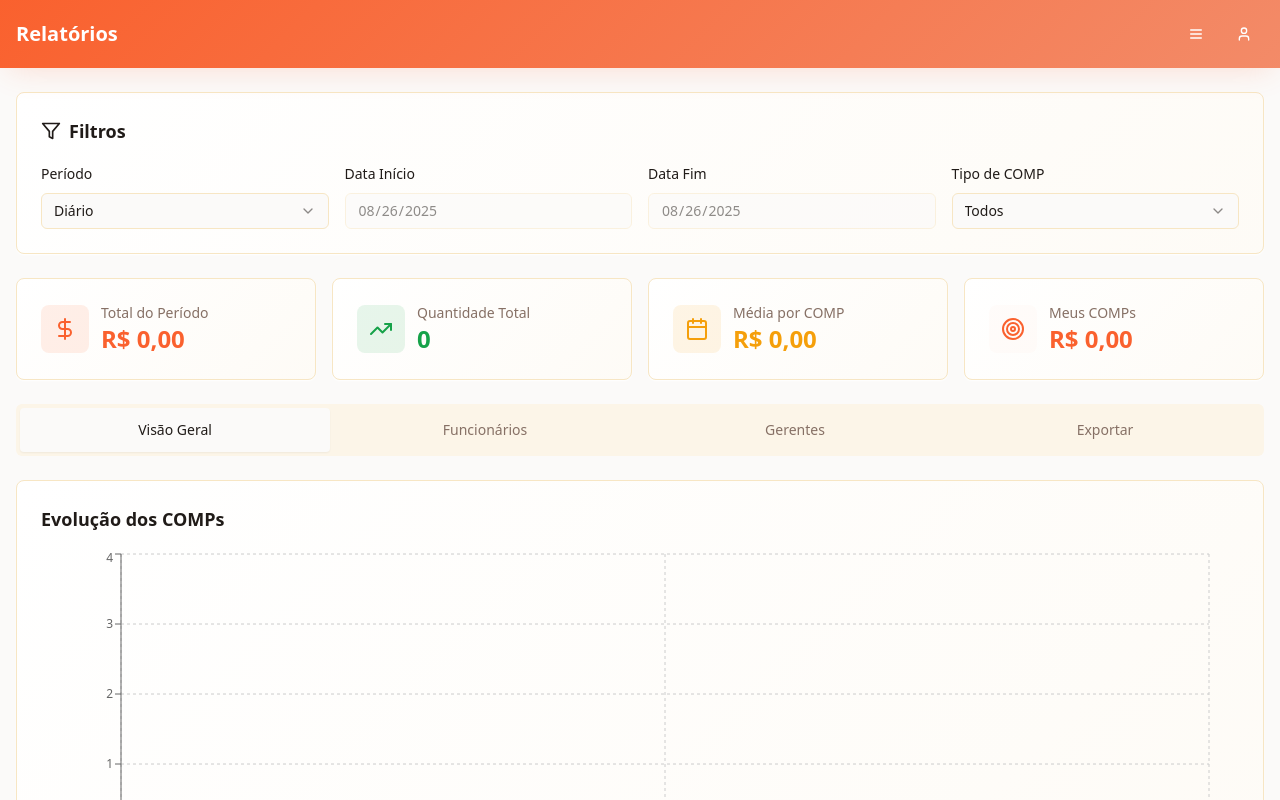
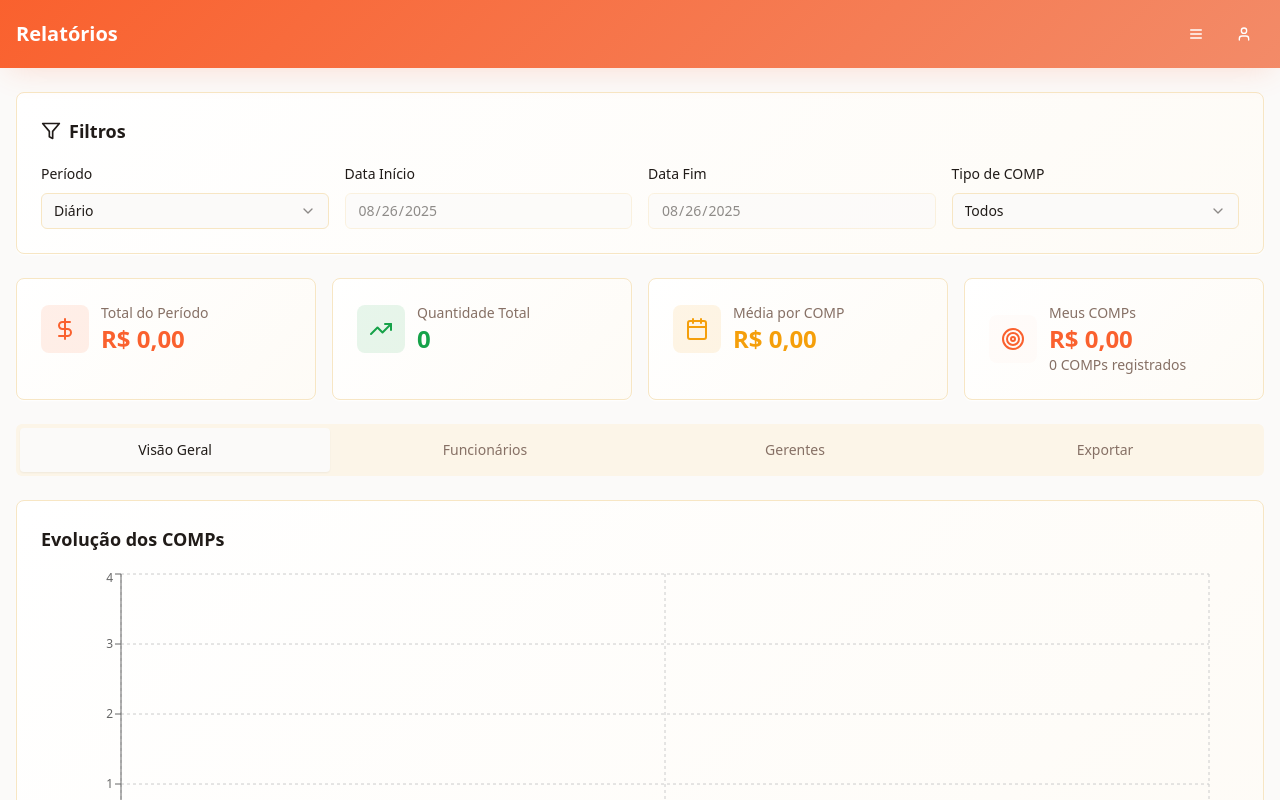
Before and after one commit to ramon744/COMPS-PLUS-2.0, a React (Vite) app: page /reports in a window 1280 px wide. Shown: the top 800 px of the page. Built offline with nearby package versions, Linux system fonts and the light colour scheme; sample sign-in values are in the browser's storage.

Commit message:
feat: Adicionar total de COMPs do gerente
Exibe o total de COMPs registrados pelo gerente logado na seção "Meus COMPs".

```diff
--- a/src/pages/Reports.tsx
+++ b/src/pages/Reports.tsx
@@ -230,6 +230,7 @@ export default function Reports() {
                   <div>
                     <p className="text-xs sm:text-sm text-muted-foreground">Meus COMPs</p>
                     <p className="text-lg sm:text-2xl font-bold text-accent-foreground">{formatCurrency(currentManagerStats.totalValue)}</p>
+                    <p className="text-xs sm:text-sm text-muted-foreground">{currentManagerStats.totalCount} COMPs registrados</p>
                   </div>
                 </div>
               </Card>
```
